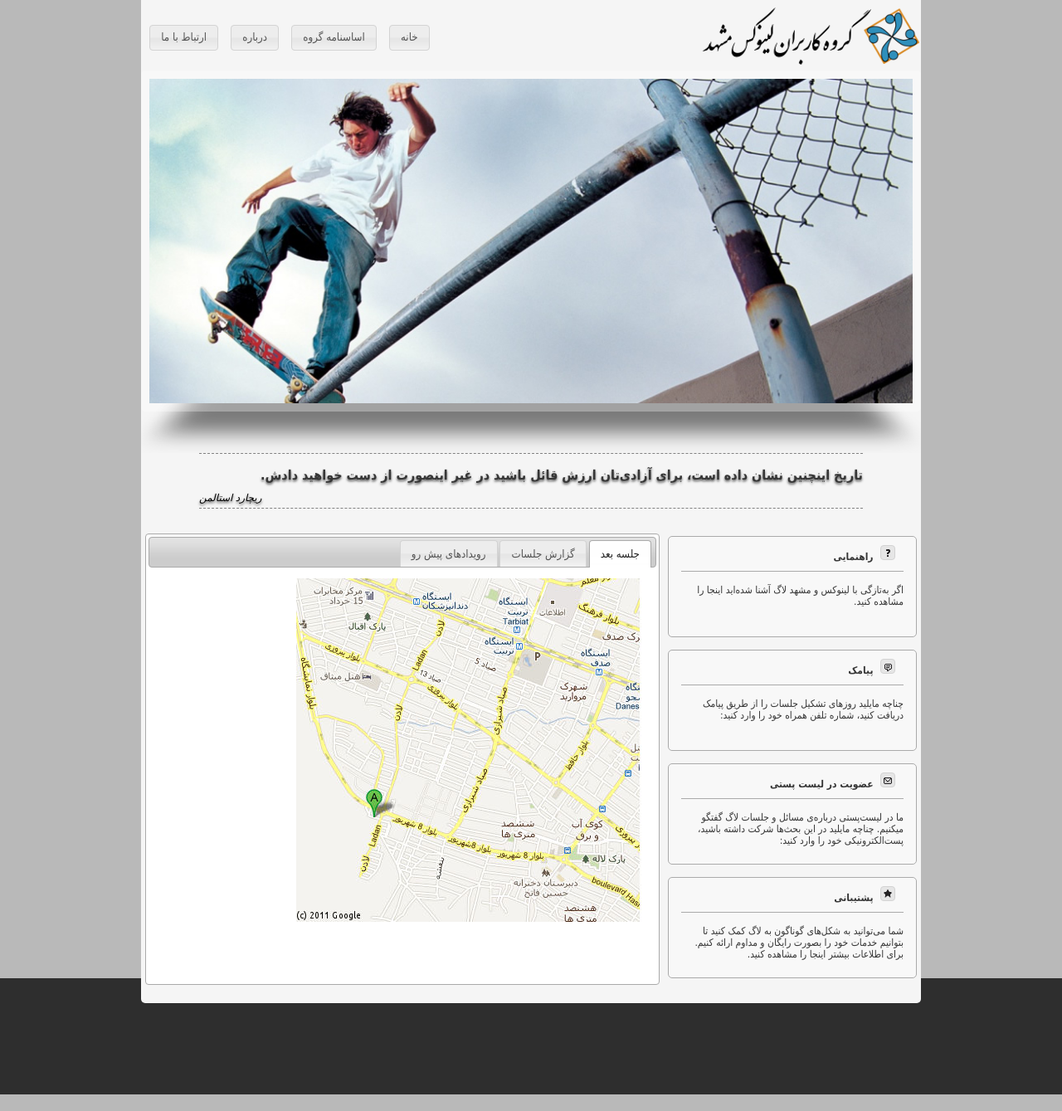
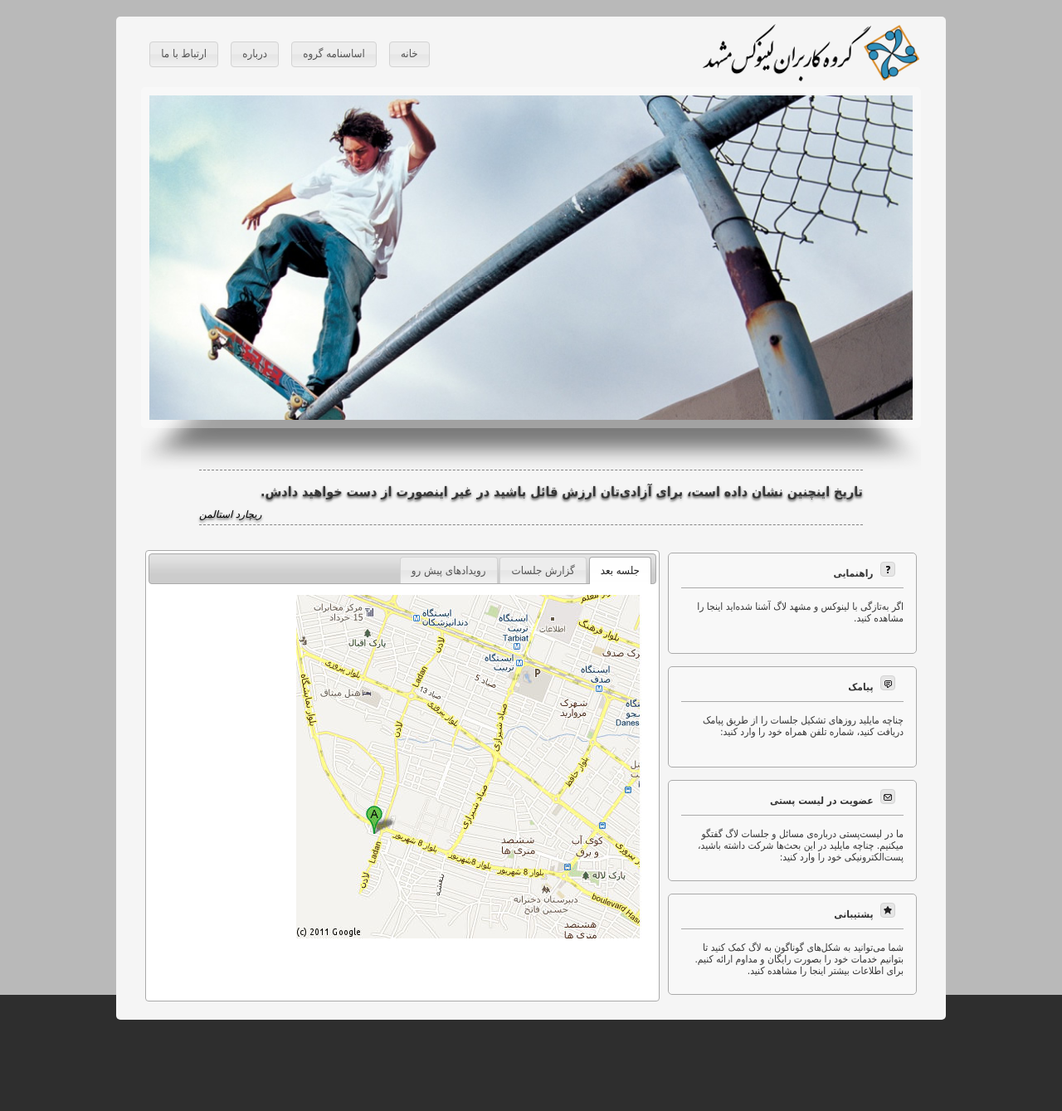
Before and after one commit to arashm/Mashhad-LUG-Theme, a PHP site: page / in a window 1280 px wide. Shown: the whole page at 83% size. Run offline with PHP 8.4, Linux system fonts and the light colour scheme.

Commit message:
Added space to the top, Added space to right and left

```diff
--- a/css/style.css
+++ b/css/style.css
@@ -73,9 +73,10 @@ h3 {
 
 #page {
     background: #F5F5F5;
-    margin: 0 auto;
+    margin: 20px auto 0;
     min-height: 500px;
     width: 940px;
+    padding: 0 30px 0;
 }
 
 #top {
--- a/index.html
+++ b/index.html
@@ -49,7 +49,7 @@ along with Mashhad LUG Theme. If not, see <http ://www.gnu.org/licenses/>.
     <body>
 
         <div id="container">
-            <div id="page" class="curved-bottom">
+            <div id="page" class="curved-bottom curved-top">
                 <div id="top">
                     <div id="logo" class="float-right">
                         <img src="images/MashhadLUGtop.png" alt=""></img>
```
